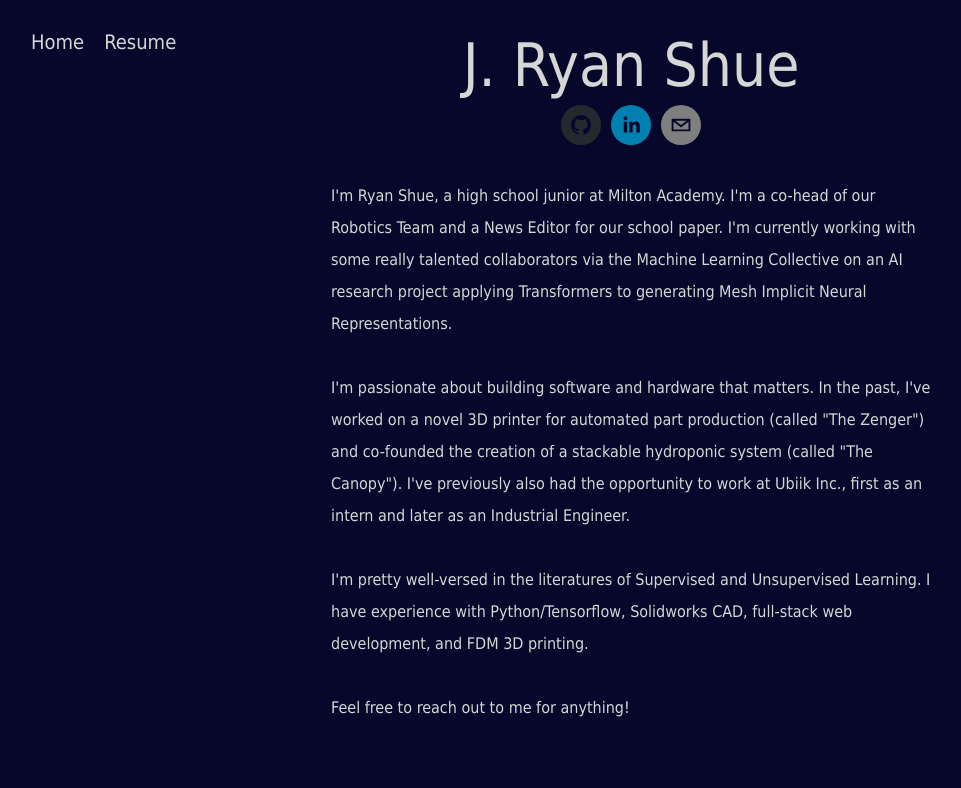
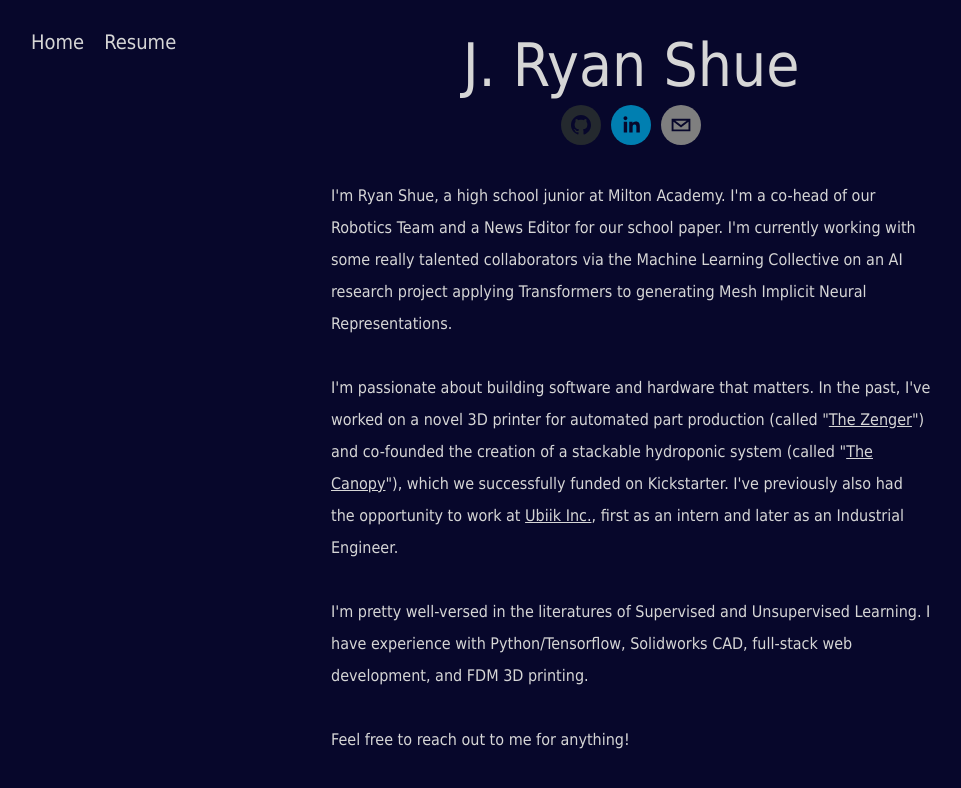
Before and after one commit to JRyanShue/personal-website, a React (Create React App) app: page / in a window 1280 px wide. Shown: the top 788 px of the page, without its empty margins (9-970 px from the left). Built offline with nearby package versions, Linux system fonts and the light colour scheme.

Commit message:
minor changes

```diff
--- a/src/FrontAbout.js
+++ b/src/FrontAbout.js
@@ -9,9 +9,9 @@
                 Learning Collective on an AI research project applying Transformers to generating Mesh Implicit Neural Representations.
                 <br/><br/>
                 I'm passionate about building software and hardware that matters.
-                In the past, I've worked on a novel 3D printer for automated part production (called "The Zenger")
-                and co-founded the creation of a stackable hydroponic system (called "The Canopy"). I've previously also had the opportunity to work at
-                Ubiik Inc., first as an intern and later as an Industrial Engineer.
+                In the past, I've worked on a novel 3D printer for automated part production (called "<a href="https://jryanshue.github.io/ZengerWriterV1/" style={{color:'rgb(214, 214, 214)'}}>The Zenger</a>")
+                and co-founded the creation of a stackable hydroponic system (called "<a href="https://www.kickstarter.com/projects/thecanopy/the-canopy-smart-vertical-farm" style={{color:'rgb(214, 214, 214)'}}>The Canopy</a>"), which we successfully funded on Kickstarter. I've previously also had the opportunity to work at <></>
+                <a href="https://ubiik.com" style={{color:'rgb(214, 214, 214)'}}>Ubiik Inc.</a>, first as an intern and later as an Industrial Engineer.
                 <br/><br/>
                 I'm pretty well-versed in the literatures of Supervised and Unsupervised Learning. I have experience with Python/Tensorflow, Solidworks CAD, full-stack web development, and FDM 3D printing.
                 <br/><br/>
```
